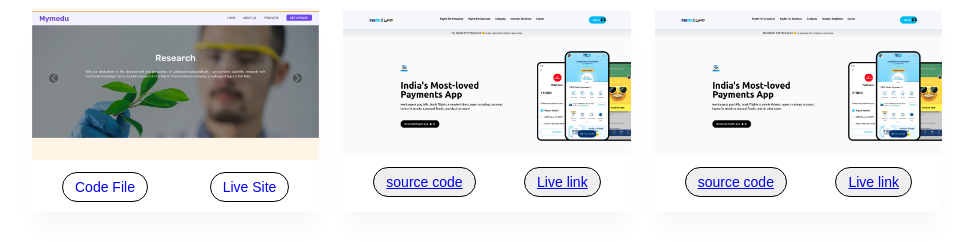
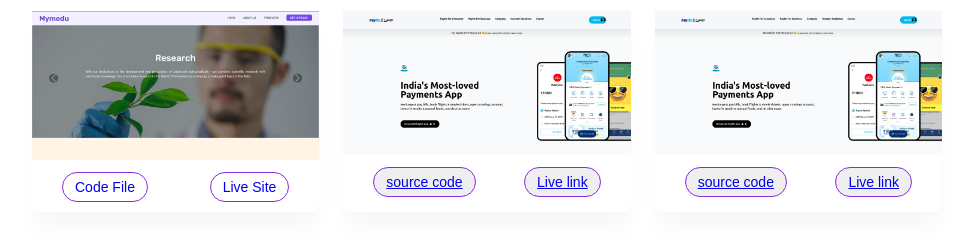
Before and after one commit to Jyotimoykathar/myPortfolio, a plain HTML site: page index.html in a window 1280 px wide. Shown: the part 558-800 px from the top of the page, without its empty margins (153-1126 px from the left). Drawn offline with Linux system fonts and the light colour scheme.

```diff
--- a/style.css
+++ b/style.css
@@ -111,11 +111,11 @@ body {
 .work_button {
   display: inline-block;
   padding: 1rem 2rem;
-  border-radius: 2rem;
+  border-radius: 0.8rem;
   cursor: pointer;
   text-decoration: none;
   font-size: 1.4rem;
-  border: 1px solid #000;
+  border: 1px solid blueviolet;
 }
 
 .card {
```
Also changed, not shown: 1 other file.
